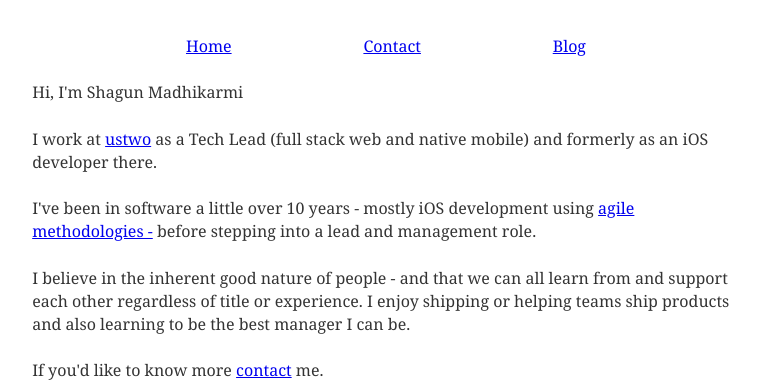
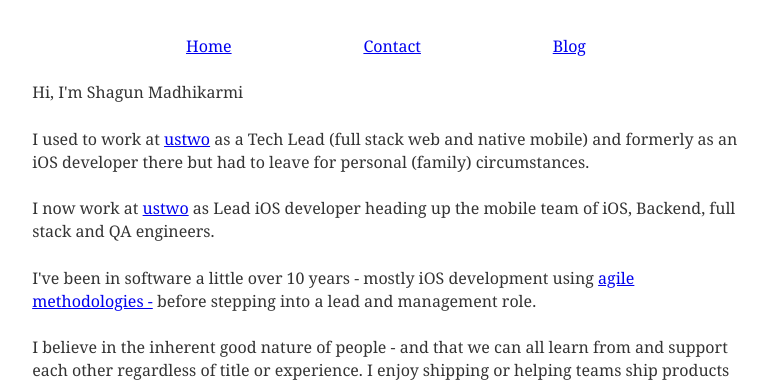
Before and after one commit to madhikarma/blog, a Gatsby site: page / in a window 1280 px wide. Shown: the top 386 px of the page, without its empty margins (254-1022 px from the left). Built offline with nearby package versions, Linux system fonts and the light colour scheme; Gatsby itself is replaced by a stand-in of ours; some packages are replaced by stand-ins of ours.

Commit message:
Updated bio

```diff
--- a/src/pages/index.js
+++ b/src/pages/index.js
@@ -23,9 +23,12 @@ class SiteIndex extends React.Component {
         <div>
           <p>Hi, I'm Shagun Madhikarmi</p>
           <p>
-            I work at <a href="https://www.ustwo.com">ustwo</a> as a Tech Lead
+            I used to work at <a href="https://www.ustwo.com">ustwo</a> as a Tech Lead
             (full stack web and native mobile) and formerly as an iOS developer
-            there.
+            there but had to leave for personal (family) circumstances.
+          </p>
+          <p>
+            I now work at <a href="https://www.lyst.com">ustwo</a> as Lead iOS developer heading up the mobile team of iOS, Backend, full stack and QA engineers.
           </p>
           <p>
             I've been in software a little over 10 years - mostly iOS
```
